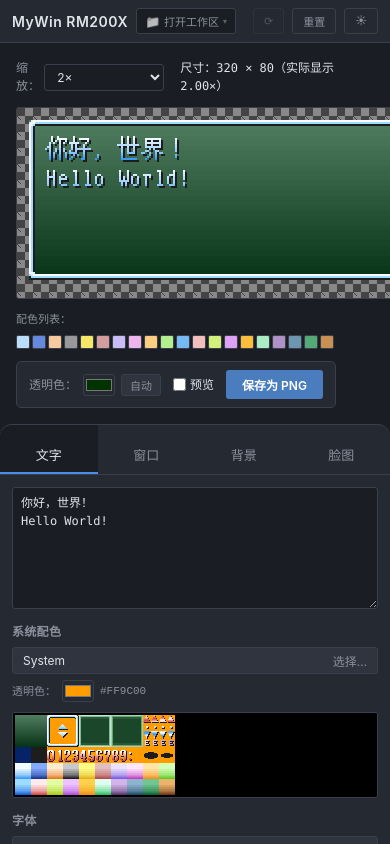
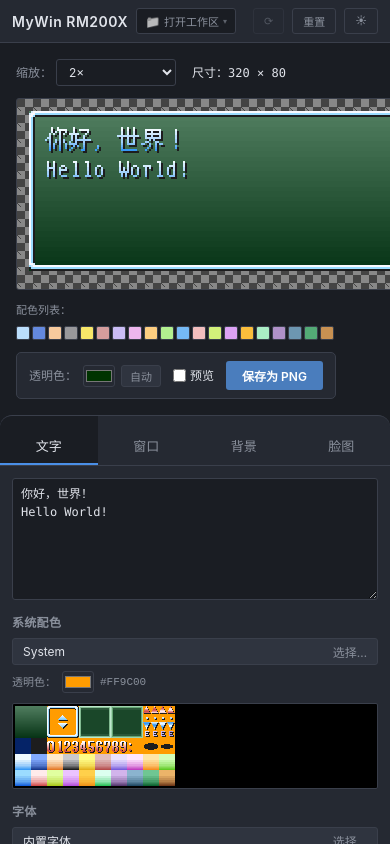
Before and after one commit to blanhhy/mywin-rm200x, a React (Vite) app: page / in a window 390 px wide. Built offline with nearby package versions, Linux system fonts and the light colour scheme.

Commit message:
fix: 移除意义不明的倍率对齐并修复移动端倍率

```diff
--- a/src/components/Preview.tsx
+++ b/src/components/Preview.tsx
@@ -129,19 +129,9 @@ export default function Preview() {
 
   const { width, height } = useMemo(() => computeWindowSize(config), [config]);
 
-  // 移动端额外应用基础缩放，让标准窗口在 1x 下能完整显示
-  const requestedScale = isMobile ? zoom * MOBILE_BASE_SCALE : zoom;
-  /**
-   * 显示倍率必须取整到"设备像素"
-   *
-   * 预览是把 1:1 的画布用 CSS 放大显示的。如果源像素到设备像素的倍率不是整数
-   * （例如 Windows 175% 缩放 × 2× = 3.5），相邻源像素会分别占 3 或 4 个设备像素，
-   * 1 像素宽的笔画就会忽宽忽窄，看起来像被缩放糊掉了。
-   * 这里先把倍率换成设备像素再取整，最后换算回 CSS 像素，保证整数倍。
-   */
-  const dpr = typeof window !== 'undefined' && window.devicePixelRatio > 0 ? window.devicePixelRatio : 1;
-  const deviceScale = Math.max(1, Math.round(requestedScale * dpr));
-  const effectiveZoom = deviceScale / dpr;
+  // 移动端仅在 1× 时缩小一点，让标准 320px 窗口在窄屏上完整显示；
+  // 2× 及以上保持所选倍率精确
+  const displayScale = isMobile && zoom === 1 ? MOBILE_BASE_SCALE : zoom;
 
   // 配色列表（用于展示）
   const colors = useMemo(() => {
@@ -232,11 +222,14 @@ export default function Preview() {
             <option value={2}>2×</option>
             <option value={3}>3×</option>
             <option value={4}>4×</option>
+            <option value={5}>5×</option>
+            <option value={6}>6×</option>
+            <option value={7}>7×</option>
+            <option value={8}>8×</option>
           </select>
         </label>
         <span className="size-info">
           尺寸：{width} × {height}
-          {Math.abs(effectiveZoom - requestedScale) > 0.01 && `（实际显示 ${effectiveZoom.toFixed(2)}×）`}
         </span>
       </div>
 
@@ -246,8 +239,8 @@ export default function Preview() {
           width={width}
           height={height}
           style={{
-            width: width * effectiveZoom,
-            height: height * effectiveZoom,
+            width: width * displayScale,
+            height: height * displayScale,
             imageRendering: 'pixelated',
           }}
         />
@@ -330,8 +323,8 @@ export default function Preview() {
               style={
                 compareDims
                   ? {
-                      width: compareDims.w * effectiveZoom,
-                      height: compareDims.h * effectiveZoom,
+                      width: compareDims.w * displayScale,
+                      height: compareDims.h * displayScale,
                       imageRendering: 'pixelated',
                     }
                   : { imageRendering: 'pixelated' }
```
